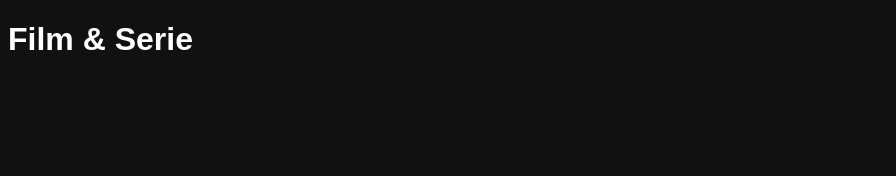
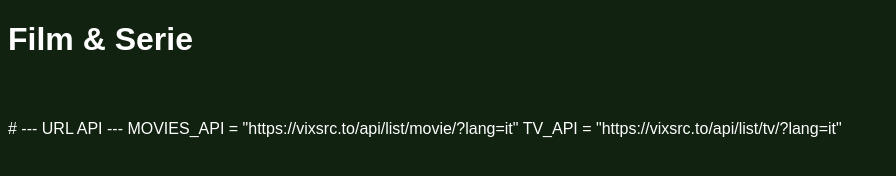
Before and after one commit to aiemas/miaf, a plain HTML site: page index2.html in a window 1280 px wide. Shown: the whole page, without its empty margins (0-896 px from the left). Drawn offline with Linux system fonts and the light colour scheme; no server answers.

Commit message:
Update index2.html

```diff
--- a/index2.html
+++ b/index2.html
@@ -4,7 +4,7 @@
   <meta charset="UTF-8">
   <title>Locandine da Vix + TMDB</title>
   <style>
-    body { background:#111; color:#fff; font-family:Arial; }
+    body { background:#121; color:#fff; font-family:Arial; }
     .grid { display:grid; grid-template-columns:repeat(auto-fill, minmax(150px,1fr)); gap:15px; padding:20px; }
     .card { cursor:pointer; text-align:center; }
     .card img { width:100%; border-radius:10px; }
@@ -13,6 +13,10 @@
 <body>
   <h1>Film & Serie</h1>
   <div id="grid" class="grid"></div>
+
+  # --- URL API ---
+MOVIES_API = "https://vixsrc.to/api/list/movie/?lang=it"
+TV_API = "https://vixsrc.to/api/list/tv/?lang=it"
 
   <script>
     const TMDB_API_KEY = "3d03931f82dd1b0c07af22dd0f214076";
```
